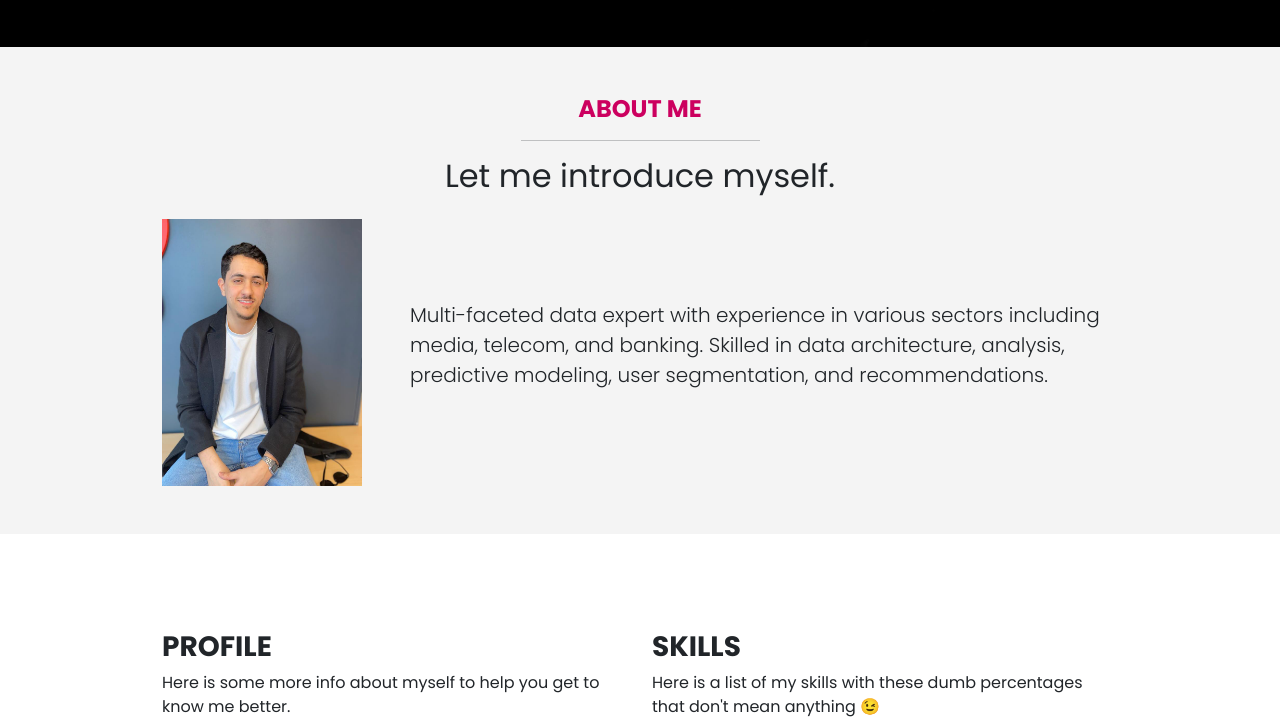
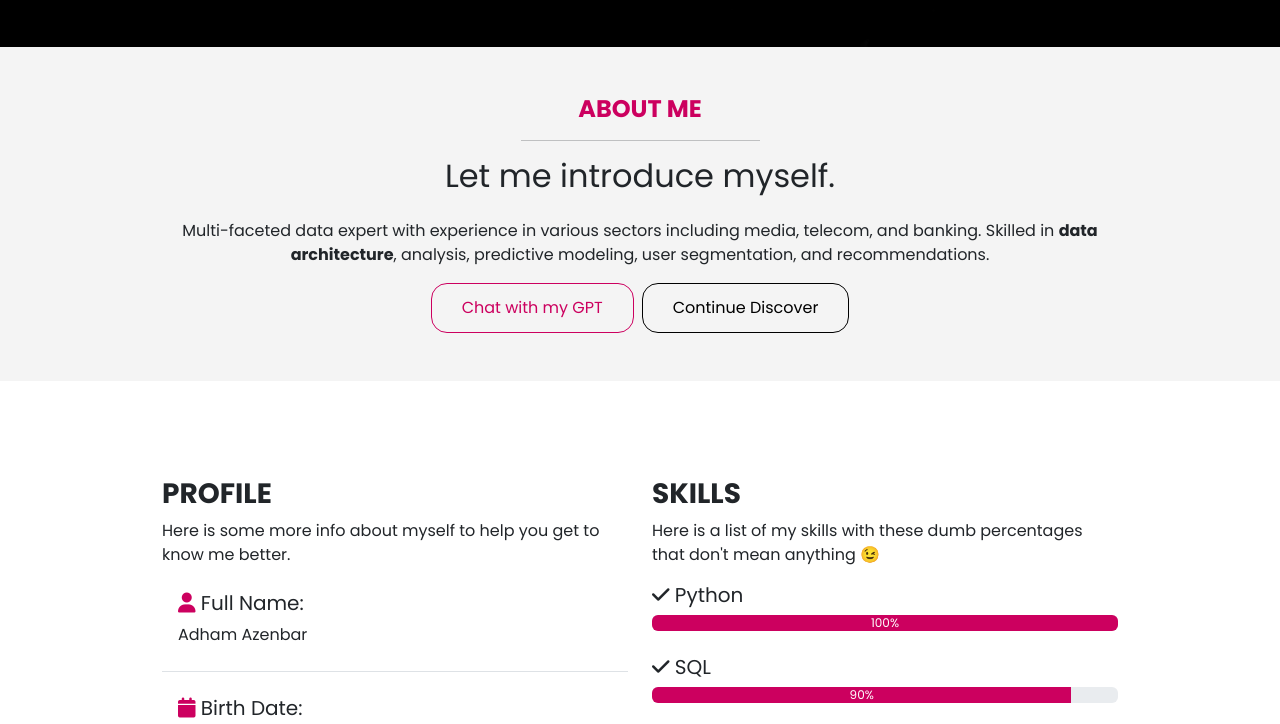
Before and after one commit to datadham/portfolio_website, a website: page index.html in a window 1280 px wide. Shown: the part 753-1477 px from the top of the page. Drawn offline with Linux system fonts and the light colour scheme.

Commit message:
about section fixed

```diff
--- a/css/styles.css
+++ b/css/styles.css
@@ -1,4 +1,5 @@
-.header {
+.header,
+.text-picture {
   background: #151515 url("../images/intro-bg.jpg") no-repeat center center;
   background-size: cover;
   background-attachment: fixed;
@@ -20,10 +21,6 @@
 
 .header .social {
   bottom: 50px;
-}
-
-.about-img {
-  width: 200px;
 }
 
 .project:hover {
@@ -56,12 +53,15 @@
   .header .social i {
     font-size: 30px;
   }
+
   .header .roles {
     font-size: 18px !important;
   }
+
   .about-content {
     flex-direction: column;
   }
+
   .stats .stat {
     border-right: 0 !important;
     margin-bottom: 40px;
--- a/index.html
+++ b/index.html
@@ -60,19 +60,22 @@
   </header>
 
   <!-- About -->
-  <section id="about" class="about bg-light py-5">
+  <section id="about" class="about bg-light py-5 h-100">
     <div class="container">
       <div class="text-center">
         <h4 class="text-uppercase fw-bold text-primary">About Me</h4>
         <hr class="w-25 mx-auto" />
         <h2 class="mb-4">Let me introduce myself.</h2>
       </div>
-      <div class="about-content d-flex gap-5 align-items-center h-100">
-        <img src="images/adham2.jpg" alt="" class="about-img img-fluid" />
-        <p class="lead">
-          Multi-faceted data expert with experience in various sectors including media, telecom, and banking.
-          Skilled in data architecture, analysis, predictive modeling, user segmentation, and recommendations.
-        </p>
+      <p class="text-center mt-3">
+        Multi-faceted data expert with experience in various sectors including media, telecom, and banking.
+        Skilled in <strong>data architecture</strong>, analysis, predictive modeling, user segmentation, and
+        recommendations.
+      </p>
+
+      <div class="div d-flex align-items-center justify-content-center gap-2">
+        <button class="btn btn-outline-primary rounded-4">Chat with my GPT</button>
+        <button class="btn btn-outline-dark rounded-4">Continue Discover</button>
       </div>
     </div>
   </section>
```
